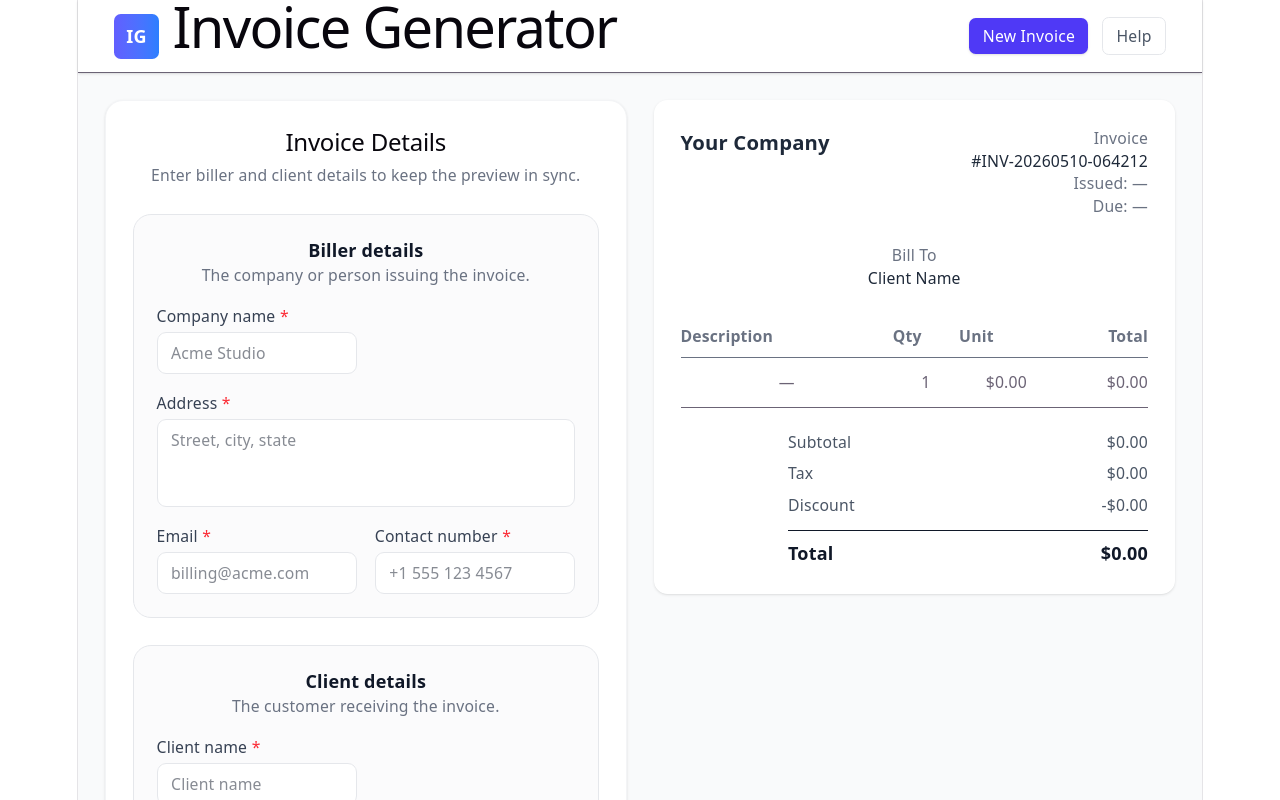
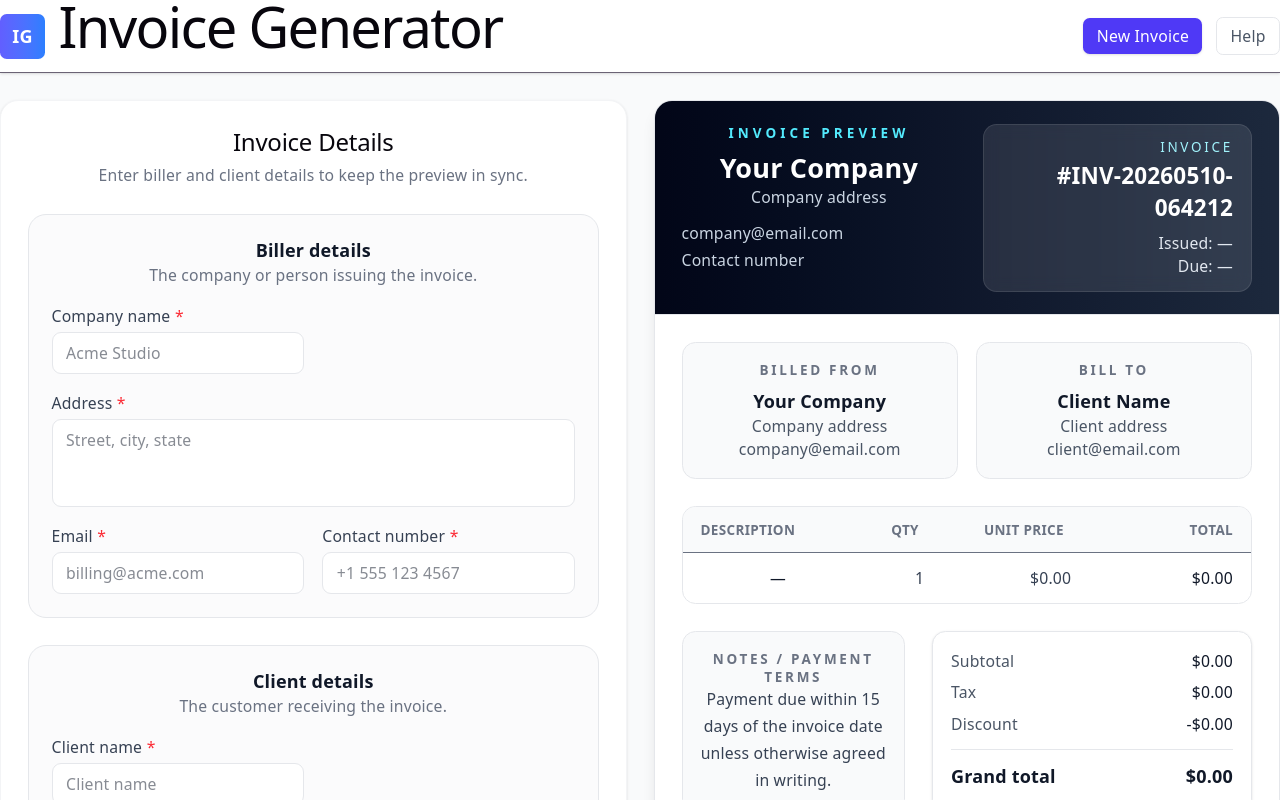
Before and after one commit to Shyni97/Invoice_Generation_Web_Application, a React app in the folder frontend/: page / in a window 1280 px wide. Shown: the top 800 px of the page. Built offline with nearby package versions, Linux system fonts and the light colour scheme; the HTML template or start-up script is replaced by a standard one.

Commit message:
Live and Padding fixed

```diff
--- a/frontend/src/components/layout/AppLayout.jsx
+++ b/frontend/src/components/layout/AppLayout.jsx
@@ -41,8 +41,8 @@ const AppLayout = () => {
     <div className="min-h-screen bg-gray-50">
       <Navbar />
 
-      <main className="max-w-7xl mx-auto p-6">
-        <div className="grid grid-cols-1 lg:grid-cols-2 gap-6 items-start">
+      <main className="w-full px-0 py-6">
+        <div className="grid grid-cols-1 gap-6 items-start lg:grid-cols-2">
 
           <div>
             <InvoiceForm invoiceData={invoiceData} setInvoiceData={setInvoiceData} />
--- a/frontend/src/components/layout/Navbar.jsx
+++ b/frontend/src/components/layout/Navbar.jsx
@@ -1,7 +1,7 @@
 const Navbar = () => {
   return (
     <nav className="bg-white border-b shadow-sm">
-      <div className="max-w-7xl mx-auto px-4 sm:px-6 lg:px-8">
+      <div className="w-full px-0 sm:px-0 lg:px-0">
         <div className="flex justify-between items-center h-16">
           <div className="flex items-center space-x-3">
             <div className="w-10 h-10 bg-gradient-to-r from-indigo-500 to-blue-500 rounded-md flex items-center justify-center text-white font-bold">IG</div>
--- a/frontend/src/components/preview/InvoicePreview.jsx
+++ b/frontend/src/components/preview/InvoicePreview.jsx
@@ -8,81 +8,91 @@ const InvoicePreview = ({ invoiceData }) => {
   );
 
   return (
-    <div className="overflow-hidden rounded-xl bg-white p-6 shadow">
-      <div className="mb-6 flex items-start justify-between">
+    <div className="overflow-hidden rounded-2xl border border-gray-200 bg-white shadow-lg print:border-0 print:shadow-none">
+      <div className="border-b border-gray-200 bg-gradient-to-r from-slate-950 via-slate-900 to-slate-800 px-6 py-5 text-white print:bg-white print:text-gray-900">
+        <div className="flex flex-col gap-6 sm:flex-row sm:items-start sm:justify-between">
           <div>
-          <h3 className="text-lg font-bold text-gray-800">{invoiceData.biller.name || "Your Company"}</h3>
-          <p className="text-sm text-gray-500">{invoiceData.biller.address}</p>
-          <p className="text-sm text-gray-500">
-            {invoiceData.biller.email} {invoiceData.biller.contact && `• ${invoiceData.biller.contact}`}
-          </p>
-        </div>
-
-        <div className="text-right">
-          <h4 className="text-sm text-gray-500">Invoice</h4>
-          <div className="text-sm font-medium text-gray-800">#{invoiceData.invoiceNumber || "—"}</div>
-          <div className="text-sm text-gray-500">Issued: {invoiceData.issueDate || "—"}</div>
-          <div className="text-sm text-gray-500">Due: {invoiceData.dueDate || "—"}</div>
+            <div className="text-xs font-semibold uppercase tracking-[0.3em] text-cyan-300 print:text-gray-500">Invoice preview</div>
+            <h3 className="mt-2 text-2xl font-semibold">{invoiceData.biller.name || "Your Company"}</h3>
+            <p className="mt-1 max-w-xl text-sm text-slate-300 print:text-gray-600">{invoiceData.biller.address || "Company address"}</p>
+            <div className="mt-3 flex flex-wrap gap-x-4 gap-y-1 text-sm text-slate-300 print:text-gray-600">
+              <span>{invoiceData.biller.email || "company@email.com"}</span>
+              <span>{invoiceData.biller.contact || "Contact number"}</span>
             </div>
           </div>
 
-      <div className="mb-6">
-        <h5 className="text-sm text-gray-500">Bill To</h5>
-        <div className="text-sm font-medium text-gray-800">{invoiceData.client.name || "Client Name"}</div>
-        <div className="text-sm text-gray-500">{invoiceData.client.address}</div>
-        <div className="text-sm text-gray-500">{invoiceData.client.email}</div>
+          <div className="rounded-xl border border-white/10 bg-white/10 px-4 py-3 text-right backdrop-blur print:border-gray-200 print:bg-transparent">
+            <div className="text-xs uppercase tracking-[0.2em] text-cyan-200 print:text-gray-500">Invoice</div>
+            <div className="mt-1 text-xl font-semibold">#{invoiceData.invoiceNumber || "—"}</div>
+            <div className="mt-2 text-sm text-slate-200 print:text-gray-600">Issued: {invoiceData.issueDate || "—"}</div>
+            <div className="text-sm text-slate-200 print:text-gray-600">Due: {invoiceData.dueDate || "—"}</div>
+          </div>
+        </div>
       </div>
 
+      <div className="grid gap-6 px-6 py-6 print:px-0 print:py-0">
+        <section className="grid gap-4 sm:grid-cols-2">
+          <div className="rounded-xl border border-gray-200 bg-gray-50 p-4 print:border-gray-200 print:bg-transparent">
+            <h4 className="text-xs font-semibold uppercase tracking-[0.2em] text-gray-500">Billed from</h4>
+            <div className="mt-2 text-base font-semibold text-gray-900">{invoiceData.biller.name || "Your Company"}</div>
+            <p className="mt-1 text-sm text-gray-600">{invoiceData.biller.address || "Company address"}</p>
+            <p className="mt-1 text-sm text-gray-600">{invoiceData.biller.email || "company@email.com"}</p>
+          </div>
+
+          <div className="rounded-xl border border-gray-200 bg-gray-50 p-4 print:border-gray-200 print:bg-transparent">
+            <h4 className="text-xs font-semibold uppercase tracking-[0.2em] text-gray-500">Bill to</h4>
+            <div className="mt-2 text-base font-semibold text-gray-900">{invoiceData.client.name || "Client Name"}</div>
+            <p className="mt-1 text-sm text-gray-600">{invoiceData.client.address || "Client address"}</p>
+            <p className="mt-1 text-sm text-gray-600">{invoiceData.client.email || "client@email.com"}</p>
+          </div>
+        </section>
+
+        <section className="overflow-hidden rounded-xl border border-gray-200 print:border-gray-300">
           <div className="overflow-x-auto">
             <table className="w-full text-sm">
-          <thead>
-            <tr className="border-b text-left text-gray-500">
-              <th className="py-2">Description</th>
-              <th className="py-2">Qty</th>
-              <th className="py-2">Unit</th>
-              <th className="py-2 text-right">Total</th>
+              <thead className="bg-gray-50 print:bg-transparent">
+                <tr className="border-b text-left text-xs font-semibold uppercase tracking-wide text-gray-500">
+                  <th className="px-4 py-3">Description</th>
+                  <th className="px-4 py-3">Qty</th>
+                  <th className="px-4 py-3">Unit price</th>
+                  <th className="px-4 py-3 text-right">Total</th>
                 </tr>
               </thead>
               <tbody>
                 {invoiceData.items.map((item, index) => (
-              <tr key={index} className="border-b">
-                <td className="py-3">{item.description || "—"}</td>
-                <td className="py-3">{item.quantity}</td>
-                <td className="py-3">{formatCurrency(item.unitPrice)}</td>
-                <td className="py-3 text-right">{formatCurrency(calculateLineItemTotal(item.quantity, item.unitPrice))}</td>
+                  <tr key={index} className="border-b last:border-b-0">
+                    <td className="px-4 py-3 align-top font-medium text-gray-900">{item.description || "—"}</td>
+                    <td className="px-4 py-3 align-top text-gray-700">{item.quantity}</td>
+                    <td className="px-4 py-3 align-top text-gray-700">{formatCurrency(item.unitPrice)}</td>
+                    <td className="px-4 py-3 align-top text-right font-medium text-gray-900">{formatCurrency(calculateLineItemTotal(item.quantity, item.unitPrice))}</td>
                   </tr>
                 ))}
               </tbody>
             </table>
           </div>
+        </section>
 
-      <div className="mt-4 flex justify-end">
-        <div className="w-full max-w-xs">
-          <div className="flex justify-between py-1 text-sm text-gray-600">
-            <span>Subtotal</span>
-            <span>{formatCurrency(subtotal)}</span>
-          </div>
-          <div className="flex justify-between py-1 text-sm text-gray-600">
-            <span>Tax</span>
-            <span>{formatCurrency(taxAmount)}</span>
-          </div>
-          <div className="flex justify-between py-1 text-sm text-gray-600">
-            <span>Discount</span>
-            <span>-{formatCurrency(discountAmount)}</span>
-          </div>
-          <div className="mt-2 flex justify-between border-t pt-2 text-base font-semibold text-gray-900">
-            <span>Total</span>
+        <div className="grid gap-6 lg:grid-cols-[1fr_320px]">
+          <section className="rounded-xl border border-gray-200 bg-gray-50 p-4 print:border-gray-200 print:bg-transparent">
+            <h4 className="text-xs font-semibold uppercase tracking-[0.2em] text-gray-500">Notes / Payment terms</h4>
+            <p className="mt-2 whitespace-pre-line text-sm leading-6 text-gray-700">
+              {invoiceData.notes || "Payment due within 15 days of the invoice date unless otherwise agreed in writing."}
+            </p>
+          </section>
+
+          <section className="rounded-xl border border-gray-200 bg-white p-4 shadow-sm print:border-gray-300 print:shadow-none">
+            <div className="space-y-2 text-sm text-gray-600">
+              <div className="flex justify-between gap-4"><span>Subtotal</span><span className="font-medium text-gray-900">{formatCurrency(subtotal)}</span></div>
+              <div className="flex justify-between gap-4"><span>Tax</span><span className="font-medium text-gray-900">{formatCurrency(taxAmount)}</span></div>
+              <div className="flex justify-between gap-4"><span>Discount</span><span className="font-medium text-gray-900">-{formatCurrency(discountAmount)}</span></div>
+              <div className="mt-3 border-t border-gray-200 pt-3 flex justify-between gap-4 text-base font-semibold text-gray-900">
+                <span>Grand total</span>
                 <span>{formatCurrency(grandTotal)}</span>
               </div>
             </div>
+          </section>
         </div>
-
-      {invoiceData.notes ? (
-        <div className="mt-6 text-sm text-gray-600">
-          <h6 className="mb-1 font-medium text-gray-800">Notes</h6>
-          <p>{invoiceData.notes}</p>
       </div>
-      ) : null}
     </div>
   );
 };
--- a/frontend/src/index.css
+++ b/frontend/src/index.css
@@ -57,11 +57,10 @@ body {
 }
 
 #root {
-  width: 1126px;
-  max-width: 100%;
-  margin: 0 auto;
+  width: 100%;
+  max-width: none;
+  margin: 0;
   text-align: center;
-  border-inline: 1px solid var(--border);
   min-height: 100svh;
   display: flex;
   flex-direction: column;
```
Lines whose indentation alone changed are shown as unchanged.
